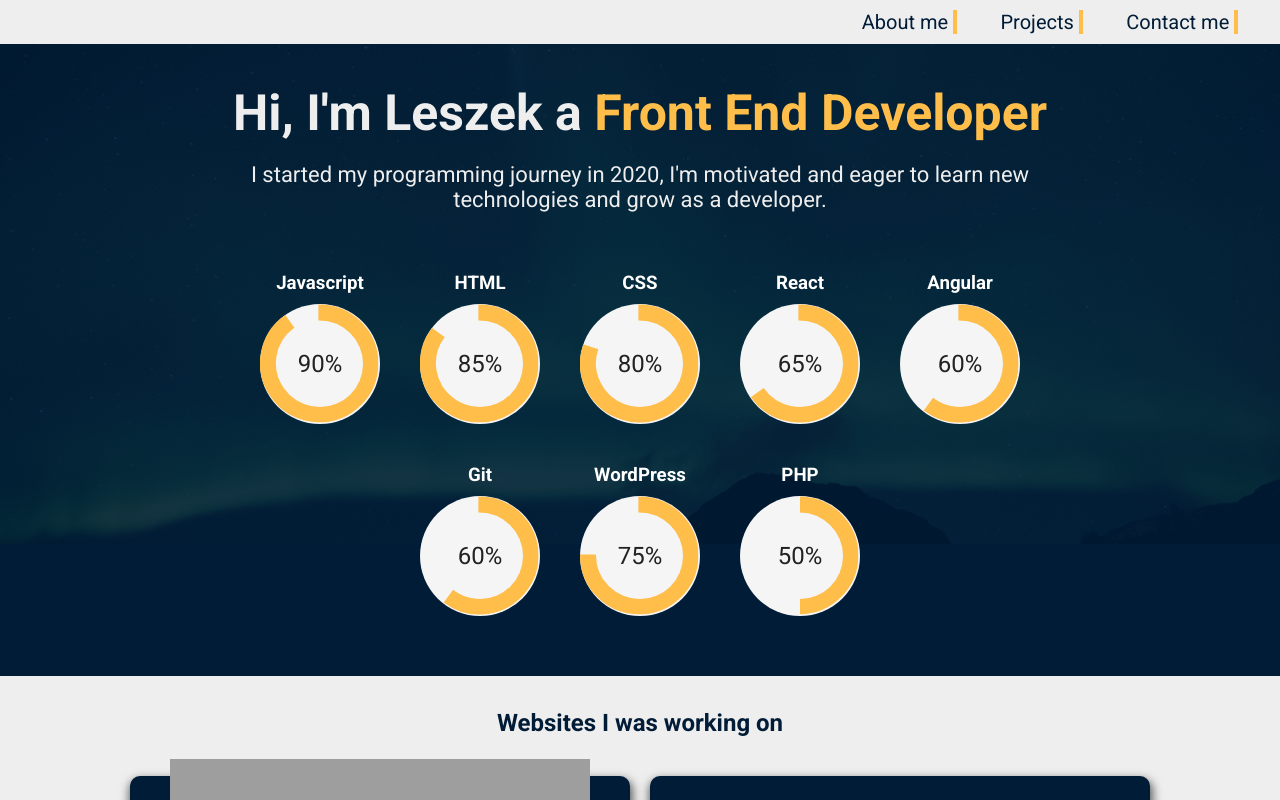
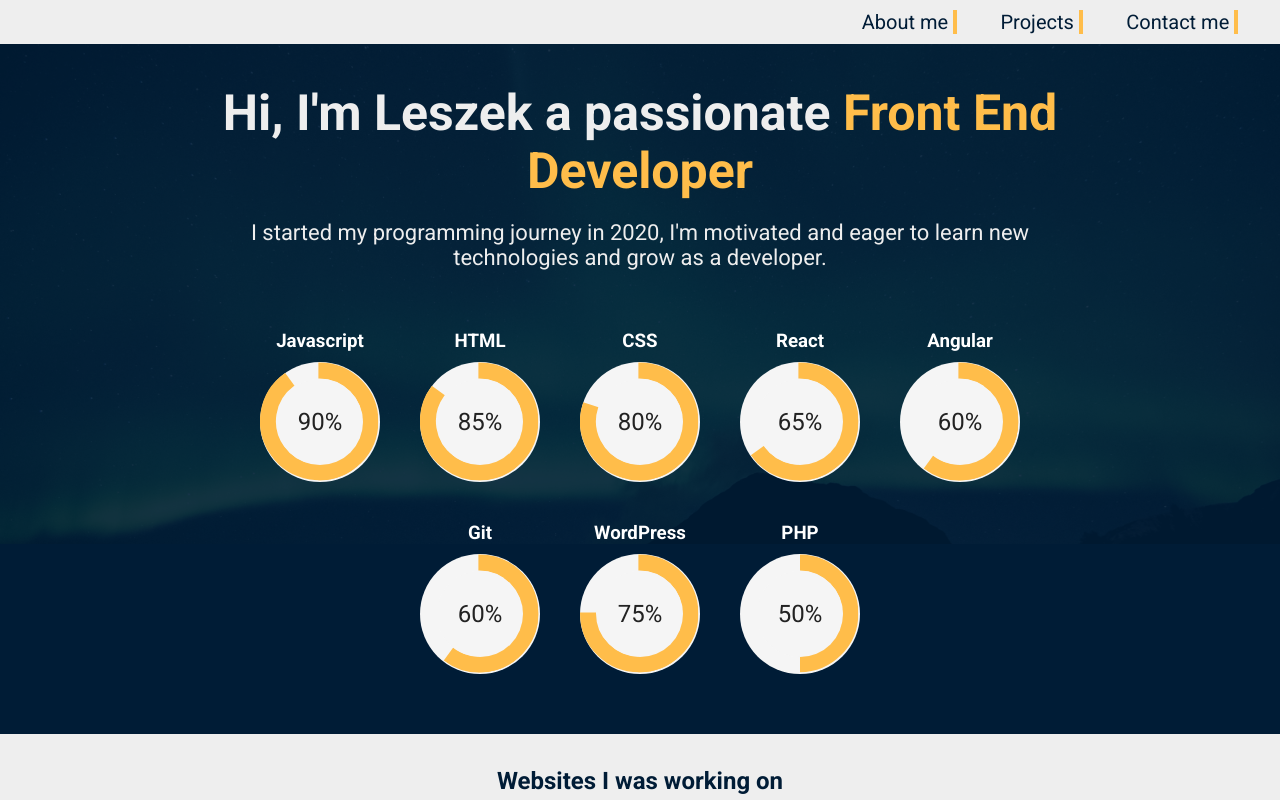
Before and after one commit to leszekmyrkwa/Portfolio, a React (Create React App) app: page / in a window 1280 px wide. Shown: the top 800 px of the page. Built offline with nearby package versions, Linux system fonts and the light colour scheme; grey boxes are pictures that could not be loaded.

Commit message:
Update heading copy

```diff
--- a/src/components/Body.js
+++ b/src/components/Body.js
@@ -14,7 +14,7 @@ export default class Body extends React.Component {
                 <div className="hero-section">
                     <img src={ HeroImg } alt="Hero img"></img>
                     <div className="body-title">
-                        <h1>Hi, I'm Leszek a <span>Front End Developer</span></h1>
+                        <h1>Hi, I'm Leszek a passionate <span>Front End Developer</span></h1>
                         <p>I started my programming journey in 2020, I'm motivated and eager to learn new technologies and grow as a developer.
                         </p>
                     </div>
```
